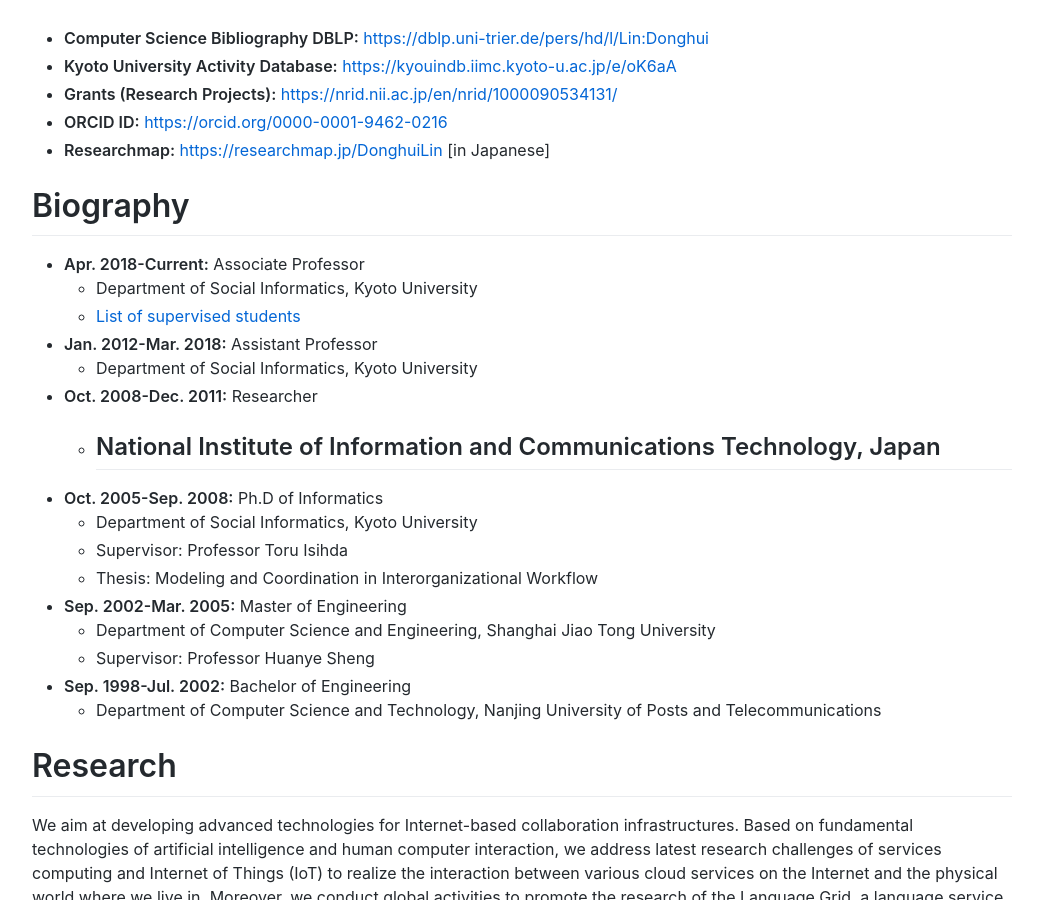
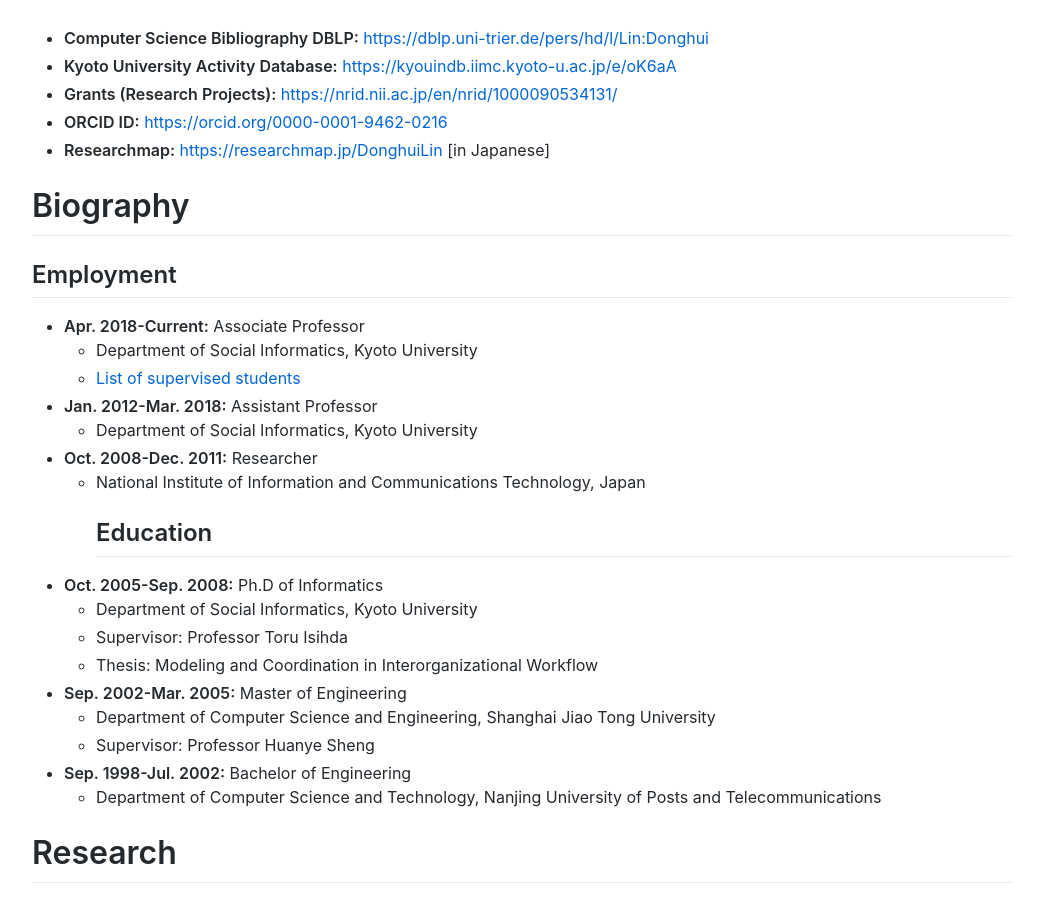
Before and after one commit to lindh/lindh.github.io, a Jekyll site: the page built from index.md, in a window 1280 px wide and 900 px high, scrolled down 313 px. Shown: the whole window, without its empty margins (118-1161 px from the left). Built offline with Jekyll 4.4.1, drawn with Linux system fonts in a browser that asks for light colours; comment, search, counter and statistics services are not loaded.

Commit message:
Update index.md

```diff
--- a/index.md
+++ b/index.md
@@ -23,7 +23,7 @@
 - **Researchmap:** [https://researchmap.jp/DonghuiLin](https://researchmap.jp/DonghuiLin) [in Japanese]
 
 # Biography
-
+## Employment
 - **Apr. 2018-Current:** Associate Professor
   - Department of Social Informatics, Kyoto University
   - [List of supervised students](./students.html)
@@ -31,7 +31,7 @@
   - Department of Social Informatics, Kyoto University
 - **Oct. 2008-Dec. 2011:** Researcher
   - National Institute of Information and Communications Technology, Japan
----
+## Education
 - **Oct. 2005-Sep. 2008:** Ph.D of Informatics
   - Department of Social Informatics, Kyoto University
   - Supervisor: Professor Toru Isihda
```
